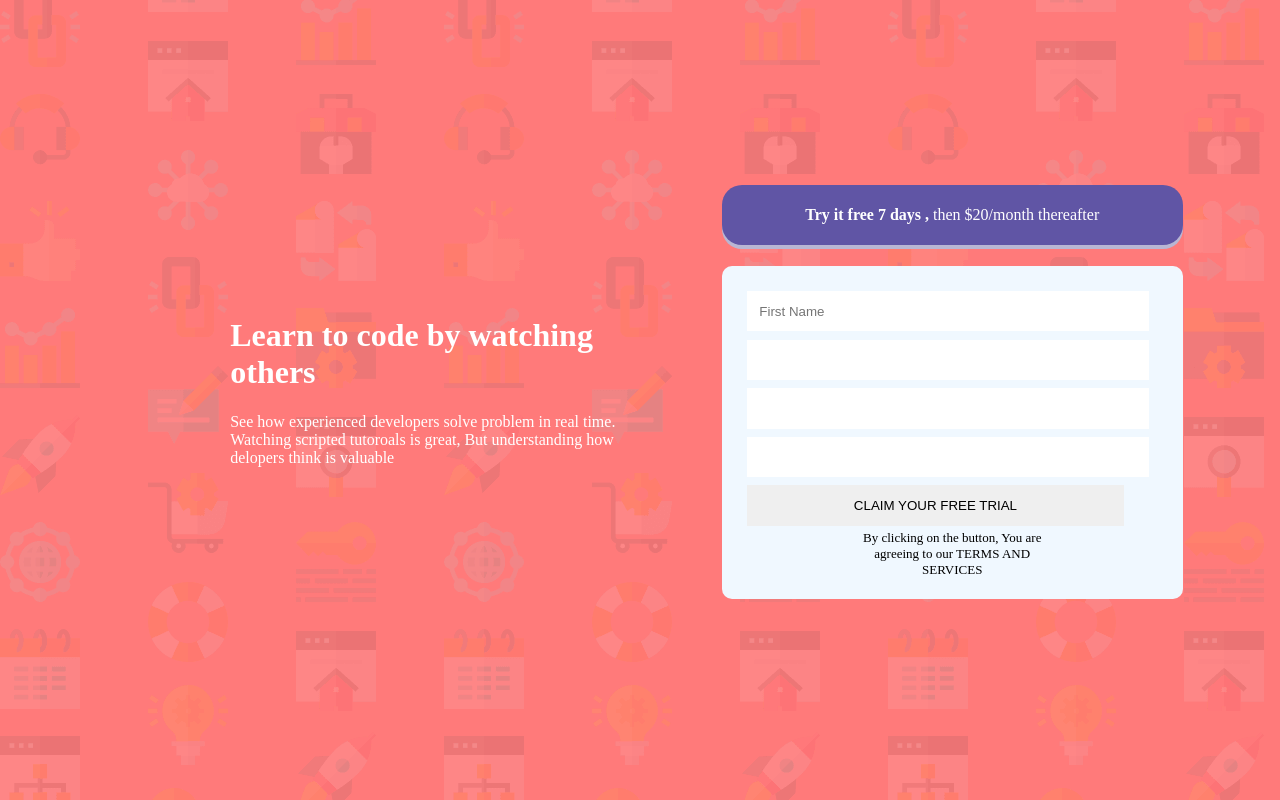
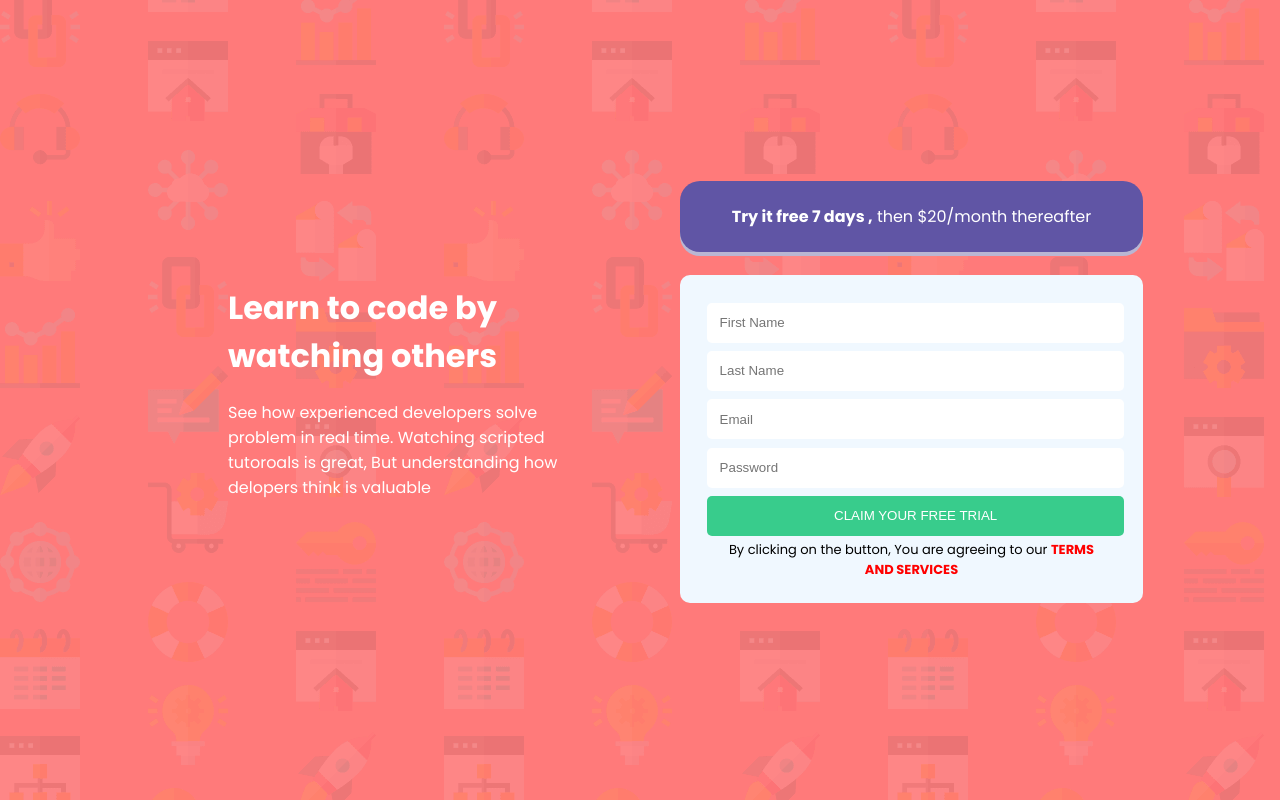
Before and after one commit to sossesam/Responsiveness-and-Media-Queries, a plain HTML site: page index.html in a window 1280 px wide. Drawn offline with Linux system fonts and the light colour scheme.

Commit message:
additional changes

```diff
--- a/index.html
+++ b/index.html
@@ -4,6 +4,9 @@
     <meta charset="UTF-8">
     <meta http-equiv="X-UA-Compatible" content="IE=edge">
     <meta name="viewport" content="width=device-width, initial-scale=1.0">
+    <link rel="preconnect" href="https://fonts.googleapis.com">
+    <link rel="preconnect" href="https://fonts.gstatic.com" crossorigin>
+    <link href="https://fonts.googleapis.com/css2?family=Poppins:ital,wght@0,400;0,500;0,600;0,700;1,400;1,500;1,600;1,700&display=swap" rel="stylesheet">
     <link rel="stylesheet" href="style.css">
     <title>Contact form</title>
 </head>
@@ -24,11 +27,11 @@
         <form action="" method="post"></form>
         <div id="form_content">
             <input type="text" name="form" id="" placeholder="First Name" required>
-            <input type="text" name="lastName" id="">
-            <input type="email" name="email" id="">
-            <input type="password" name="" id="">
+            <input type="text" name="lastName" id="" placeholder="Last Name">
+            <input type="email" name="email" id="" placeholder="Email">
+            <input type="password" name="" id="" placeholder="Password">
             <button type="submit" name="form">CLAIM YOUR FREE TRIAL</button>
-            <p id="terms">By clicking on the button, You are agreeing to our TERMS AND SERVICES</p>
+            <p id="terms">By clicking on the button, You are agreeing to our <span style="color: red; font-weight: bold;"> TERMS AND SERVICES</span></p>
         </div>
     </form>
     </div>
--- a/style.css
+++ b/style.css
@@ -1,10 +1,12 @@
 *{
     margin: 0;
     padding:0 ;
+    box-sizing: border-box;
 }
 body{
     height: 98vh;
     font-size: 16px;
+    font-family: 'Poppins', sans-serif;
     display: flex;
     background-color: hsl(0, 100%, 74%);
     background-image: url("images/bg-intro-desktop.png");
@@ -24,9 +26,12 @@ body{
 #info{
     padding: 5%;
     color: white;
+    width: 90%;
 }
 #info_head{
     margin: 5%;
+    font-size: 16px;
+    font-weight: 700;
 }
 #info_summary{
     margin: 5%;
@@ -49,14 +54,20 @@ body{
     margin: 5%;
 }
 input , button{
-    width: 90%;
+    width: 100%;
     margin: 1%;
     padding: 3%;
     border: 0px;
+    border-radius: 5px;
 }
 #terms{
     margin: auto;
-    width: 50%;
+    width: 90%;
     font-size: small;
     text-align: center;
 }
+button{
+    background-color: hsl(154, 59%, 51%);
+    color: white;
+
+}
```
